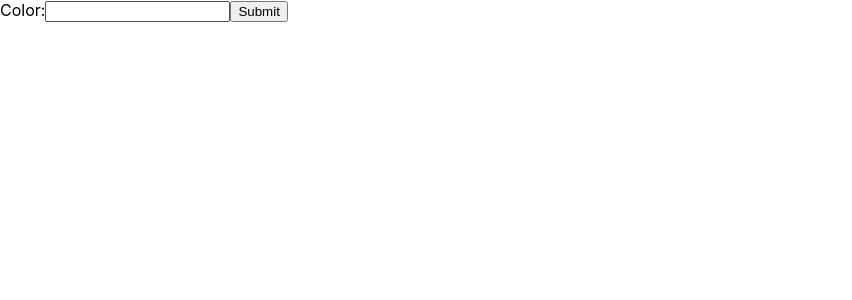
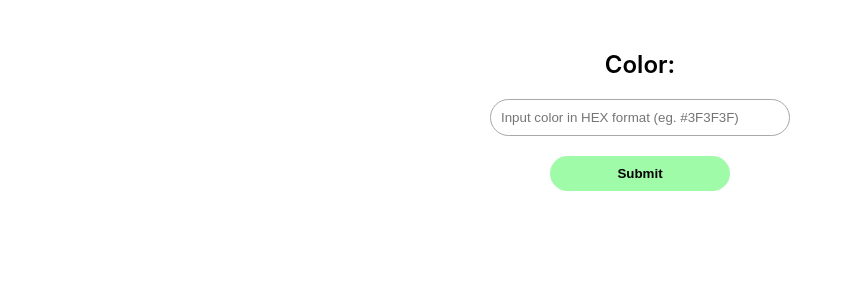
Before and after one commit to baranero/color-filter, a React (Create React App) app: page / in a window 1280 px wide. Shown: the top 300 px of the page, without its empty margins (0-852 px from the left). Built offline with nearby package versions, Linux system fonts and the light colour scheme.

Commit message:
threw error while value is wrong

```diff
--- a/package.json
+++ b/package.json
@@ -13,6 +13,7 @@
     "react": "^18.2.0",
     "react-dom": "^18.2.0",
     "react-scripts": "5.0.1",
+    "sass": "^1.60.0",
     "typescript": "^4.9.5",
     "web-vitals": "^2.1.4"
   },
--- a/src/components/NewColor.module.scss
+++ b/src/components/NewColor.module.scss
@@ -0,0 +1,67 @@
+.color-form {
+  display: flex;
+  flex-direction: column;
+  width: 300px;
+  margin: 50px auto;
+  text-align: center;
+
+  &-label {
+    margin-bottom: 20px;
+    display: inline-block;
+    font-size: 1.5rem;
+    font-weight: 600;
+  }
+
+  &-input {
+    margin-bottom: 20px;
+    padding: 10px;
+    border: 1px solid rgb(168, 168, 168);
+    border-radius: 25px;
+  }
+
+  &-input-wrong {
+    margin-bottom: 20px;
+    padding: 10px;
+    border-radius: 25px;
+    border: 1px solid rgb(255, 0, 0);
+    animation: shake 0.8s;
+  }
+
+  &-input-wrong:focus {
+    outline: none;
+    border: 1px solid rgb(255, 0, 0);
+  }
+
+  &-warning {
+    margin-top: 0;
+    color: #ff0000;
+  }
+
+  &-button {
+    width: 60%;
+    margin: auto;
+    border: none;
+    background: rgb(160, 251, 169);
+    padding: 10px;
+    border-radius: 25px;
+    font-weight: 600;
+  }
+
+  @keyframes shake {
+    10%, 90% {
+      transform: translate3d(-1px, 0, 0);
+    }
+
+    20%, 80% {
+      transform: translate3d(2px, 0, 0);
+    }
+
+    30%, 50%, 70% {
+      transform: translate3d(-4px, 0, 0);
+    }
+
+    40%, 60% {
+      transform: translate3d(4px, 0, 0);
+    }
+  }
+}
--- a/src/components/NewColor.tsx
+++ b/src/components/NewColor.tsx
@@ -1,34 +1,44 @@
-import React, { useState } from 'react'
+import React, { useEffect, useState } from 'react'
 import classes from './NewColor.module.scss'
 
 const NewColor = () => {
 
   const [enteredColor, setEnteredColor] = useState<string>('')
 
-  const colorChangeHandler = (event: React.ChangeEvent<HTMLInputElement>): void => {
-    setEnteredColor(event.target.value)
-  }
+  let inputValueisIncorrect: boolean = enteredColor.includes('#', 1)
 
-  console.log(enteredColor)
+    const colorChangeHandler = (event: React.ChangeEvent<HTMLInputElement>): void => {
+      if (inputValueisIncorrect) {
+
+        setEnteredColor(enteredColor.slice(0, -1))
+      } else {
+        setEnteredColor(event.target.value)
+      }
+
+    }
 
   const submitHandler = (event: React.FormEvent): void => {
     event.preventDefault()
     localStorage.setItem("enteredColor", enteredColor)
     console.log(localStorage.getItem("enteredColor"));
-
   }
 
 
   return (
-    <form onSubmit={submitHandler}>
-      <label htmlFor='color'>Color:</label>
+    <form onSubmit={submitHandler} className={classes['color-form']} >
+      <label htmlFor='color' className={classes['color-form-label']} >Color:</label>
       <input
+        className={classes[inputValueisIncorrect ? 'color-form-input-wrong' : 'color-form-input']}
         id='color'
         type='text'
         value={enteredColor}
         onChange={colorChangeHandler}
+        placeholder='Input color in HEX format (eg. #3F3F3F)'
+        maxLength={7}
       />
-      <button type='submit'>Submit</button>
+      {!inputValueisIncorrect ? '' : <p className={classes['color-form-warning']} >You can use # sign only as first</p>}
+      <button
+      className={classes['color-form-button']} type='submit'>Submit</button>
     </form>
   )
 }
```
Also changed, not shown: 1 other file (tests, documents, lock files or other folders).
